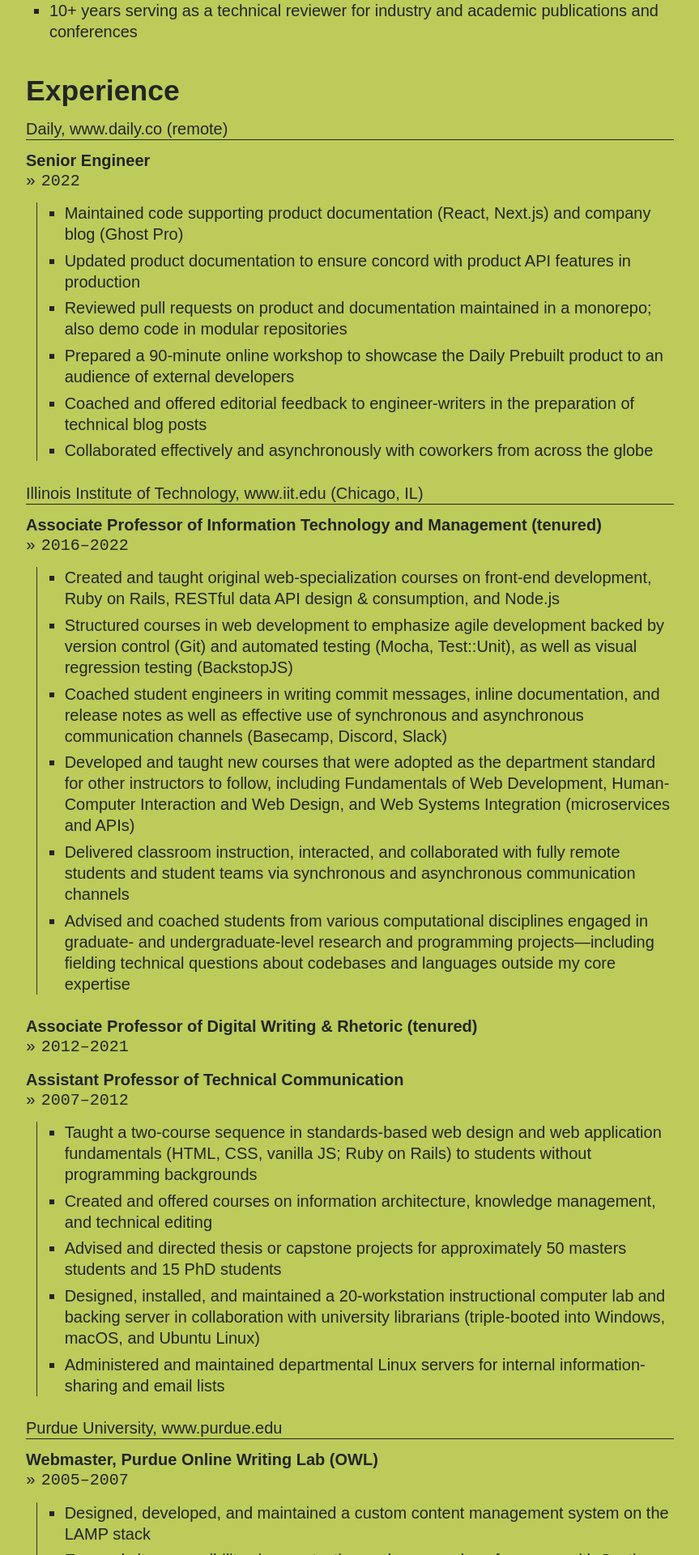
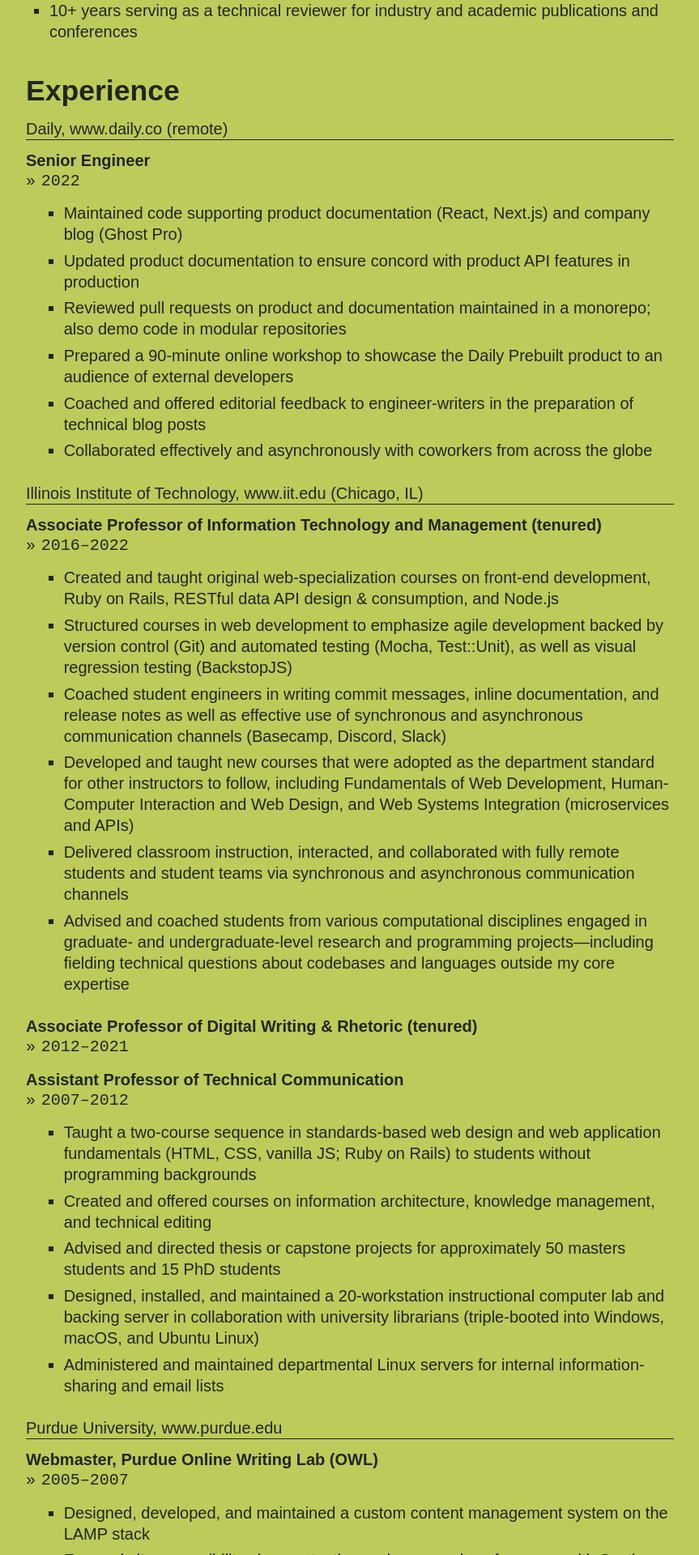
Before and after one commit to karlstolley/stolley.dev, a Jekyll site: the page built from resume/index.md, in a window 1280 px wide. Shown: the part 747-2667 px from the top of the page at 81% size, without its empty margins (96-959 px from the left). Built offline with Jekyll 4.4.1, drawn with Linux system fonts in a browser that asks for light colours; some web fonts are replaced.

Commit message:
Remove lefthand rule from resume

```diff
--- a/assets/css/screen.css
+++ b/assets/css/screen.css
@@ -129,7 +129,6 @@
 }
 
 .resume li > ul {
-  border-left: 1px solid #333;
   padding-left: 1.6666666667em; /* 30 / 18 */
   margin-left: 0.6666666667em; /* 12 / 18 */
 }
```
